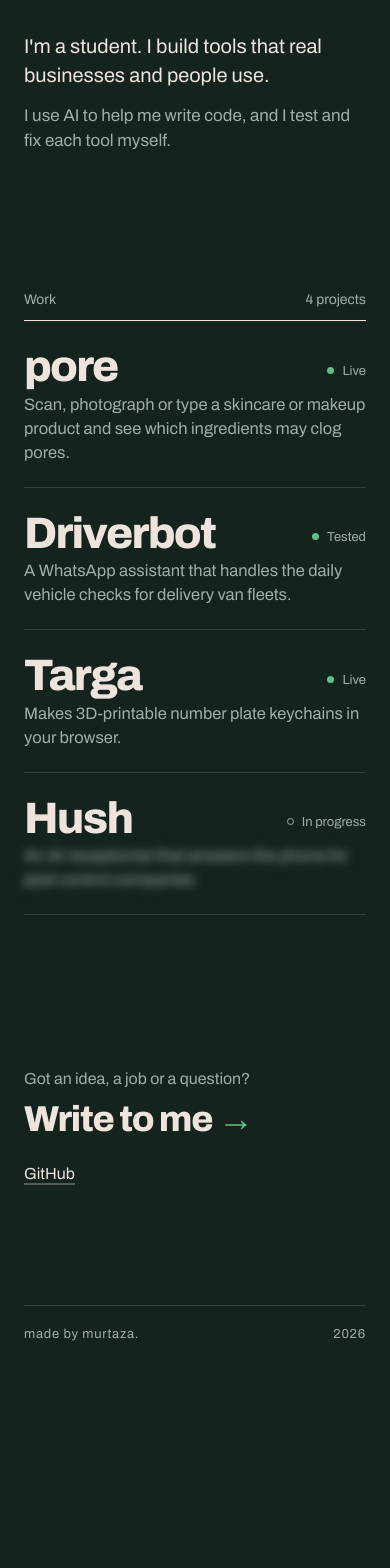
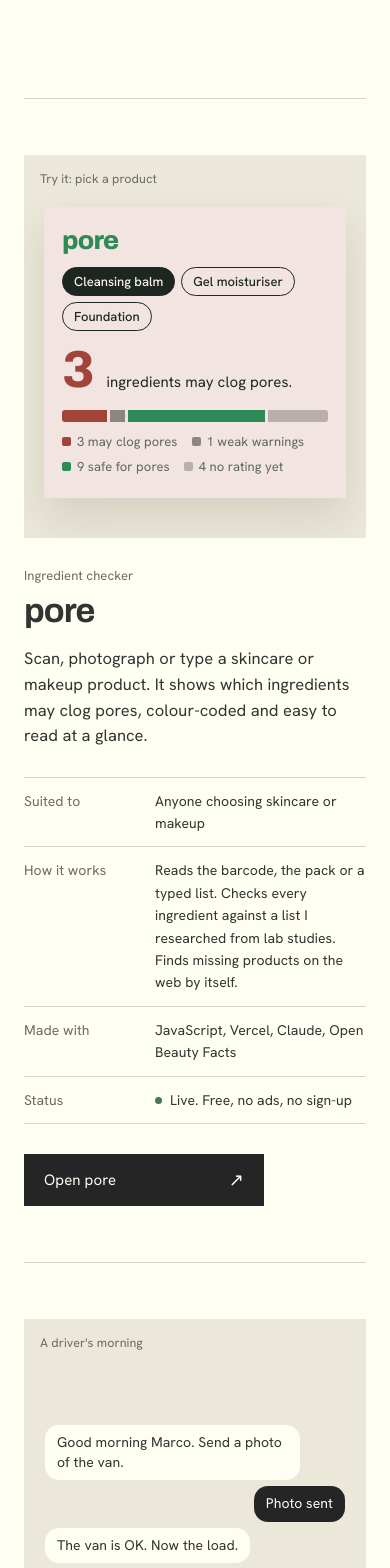
Before and after one commit to murtaza-waqar-257/portfolio, a plain HTML site: page index.html in a window 390 px wide. Shown: the part 369-1937 px from the top of the page. Before the commit the page ends 1747 px from the top, so only its background shows below. Drawn offline with Linux system fonts and the light colour scheme.

Commit message:
Aesop-style redesign: each project laid out like a product page
Co-Authored-By: Claude Opus 5.5 <noreply@anthropic.com>
Claude-Session: https://claude.ai/code/session_01FWnBPdRkfABbxD9CNVaBcW

```diff
--- a/index.html
+++ b/index.html
@@ -5,67 +5,63 @@
 <meta name="viewport" content="width=device-width, initial-scale=1">
 <title>Mohammad Murtaza Waqar</title>
 <meta name="description" content="Mohammad Murtaza Waqar. A student who builds tools that real businesses and people use.">
-<meta name="theme-color" content="#14231d">
+<meta name="theme-color" content="#fffef2">
 <link rel="preconnect" href="https://fonts.googleapis.com"><link rel="preconnect" href="https://fonts.gstatic.com" crossorigin>
-<link href="https://fonts.googleapis.com/css2?family=Archivo:wdth,wght@62..125,300..900&display=swap" rel="stylesheet">
+<link href="https://fonts.googleapis.com/css2?family=Hanken+Grotesk:wght@300;400;500&family=Archivo:wdth,wght@100..125,600..800&display=swap" rel="stylesheet">
 <style>
-  /* Deep bottle green, pale blush type, one bright green. */
-  :root{--bg:#14231d;--raise:#1b2f27;--ink:#efe3de;--muted:#9db0a6;--line:rgba(239,227,222,.14);--acc:#5fbf88;--r:3px;
-        --blush:#f2e4e1;--petal:#fbf4f2;--sea:#2e8b57;--sea-deep:#1f5e43;--high:#a1443a;--stone:#8c8580}
+  /* Apothecary: ivory paper, charcoal type, small and quiet. Square corners. */
+  :root{--ivory:#fffef2;--sand:#ebe7d9;--sand-2:#e2ddcc;--ink:#333;--muted:#6b6a63;--line:#d9d5c6;--dark:#252525;--live:#4b7a52;
+        --blush:#f2e4e1;--petal:#fbf4f2;--sea:#2e8b57;--high:#a1443a;--stone:#8c8580}
   *{box-sizing:border-box;margin:0;padding:0}
   html{-webkit-text-size-adjust:100%}
-  body{background:var(--bg);color:var(--ink);font:18px/1.55 Archivo,"Helvetica Neue",Arial,sans-serif;-webkit-font-smoothing:antialiased}
-  ::selection{background:var(--acc);color:var(--bg)}
-  main{max-width:46rem;margin:0 auto;padding:28px 24px 0}
-  a{color:inherit;text-decoration:underline;text-decoration-thickness:1.5px;text-underline-offset:4px;text-decoration-color:rgba(239,227,222,.3);transition:color .2s,text-decoration-color .2s}
-  a:hover{color:var(--acc);text-decoration-color:var(--acc)}
+  body{background:var(--ivory);color:var(--ink);font:400 15px/1.6 "Hanken Grotesk","Helvetica Neue",Arial,sans-serif;-webkit-font-smoothing:antialiased;letter-spacing:.005em}
+  ::selection{background:var(--ink);color:var(--ivory)}
+  a{color:inherit}
+  .wrap{max-width:1180px;margin:0 auto;padding:0 24px}
 
-  .top{display:flex;justify-content:space-between;align-items:baseline;font-size:14px;color:var(--muted)}
-  .top b{color:var(--ink);font-weight:800;font-variation-settings:"wdth" 118;letter-spacing:-.01em;font-size:15px}
+  .top{display:flex;justify-content:space-between;align-items:center;height:64px;border-bottom:1px solid var(--line)}
+  .top .who{font-weight:500;text-decoration:none}
+  .top nav{display:flex;gap:22px}
+  .top nav a{text-decoration:none;color:var(--muted)}
+  .top nav a:hover{color:var(--ink)}
 
-  /* The one loud thing: the name, set huge and wide. */
-  .name{margin:16vh 0 0;font-weight:850;font-variation-settings:"wdth" 122;font-size:clamp(54px,15.5vw,132px);line-height:.86;letter-spacing:-.045em}
-  .name span{display:block}
-  .name .last{color:var(--acc)}
-  .intro{display:grid;grid-template-columns:1fr;gap:14px;margin:7vh 0 0;max-width:30em;font-size:20px;line-height:1.45}
-  .intro p:last-child{color:var(--muted);font-size:17px}
-  @media (min-width:760px){.intro{grid-template-columns:1fr 1fr;gap:40px;max-width:none}.intro p:last-child{padding-top:4px}}
+  .hero{padding:14vh 0 12vh;display:grid;gap:28px}
+  .hero h1{font-weight:300;font-size:clamp(38px,7vw,76px);line-height:1.04;letter-spacing:-.02em;max-width:12em}
+  .hero p{max-width:30em;font-size:16px;color:var(--muted)}
+  @media (min-width:900px){.hero{grid-template-columns:7fr 4fr;align-items:end}.hero p{padding-bottom:10px}}
 
-  .label{display:flex;justify-content:space-between;margin:16vh 0 0;padding-bottom:10px;border-bottom:1px solid var(--ink);font-size:14px;color:var(--muted)}
-
-  .work{list-style:none}
-  .work>li{border-bottom:1px solid var(--line)}
-  .row{display:grid;grid-template-columns:1fr auto;align-items:end;gap:6px 18px;width:100%;padding:26px 0 22px;background:none;border:0;color:inherit;font:inherit;text-align:left;cursor:pointer}
-  .row .n{font-weight:800;font-variation-settings:"wdth" 118;font-size:clamp(44px,11vw,76px);line-height:.9;letter-spacing:-.04em;transition:color .25s}
-  .row .s{font-size:13px;color:var(--muted);padding-bottom:6px;white-space:nowrap}
-  .row .s:before{content:"";display:inline-block;width:7px;height:7px;border-radius:50%;background:var(--acc);margin-right:8px;vertical-align:1px}
-  .row .s.wip:before{background:transparent;border:1.5px solid var(--muted);width:5px;height:5px}
-  .row .d{grid-column:1/-1;color:var(--muted);font-size:16.5px;line-height:1.45;max-width:32em}
-  .row:hover .n,.row[aria-expanded=true] .n{color:var(--acc)}
-  .row.static{cursor:default}.row.static:hover .n{color:var(--ink)}
+  /* Each project is laid out like a product page */
+  .product{display:grid;gap:28px;padding:56px 0;border-top:1px solid var(--line)}
+  @media (min-width:900px){.product{grid-template-columns:7fr 5fr;gap:56px;padding:72px 0;align-items:center}}
+  .shot{background:var(--sand);min-height:380px;display:grid;place-items:center;padding:52px 20px 40px;position:relative;overflow:hidden}
+  @media (min-width:900px){.shot{min-height:560px;padding:60px 40px}}
+  .shot .tag{position:absolute;left:16px;top:14px;font-size:12.5px;color:var(--muted)}
+  .info .kind{font-size:13px;color:var(--muted)}
+  .info h2{font-family:Archivo,"Hanken Grotesk",sans-serif;font-weight:700;font-variation-settings:"wdth" 108;font-size:clamp(34px,5vw,46px);line-height:1;letter-spacing:-.025em;margin:8px 0 18px}
+  .info .desc{font-size:16.5px;line-height:1.55;max-width:28em}
+  dl.spec{margin:28px 0 30px;border-top:1px solid var(--line)}
+  dl.spec div{display:grid;grid-template-columns:8.5em 1fr;gap:12px;padding:12px 0;border-bottom:1px solid var(--line);font-size:14px}
+  dl.spec dt{color:var(--muted)}
+  .live:before{content:"";display:inline-block;width:7px;height:7px;border-radius:50%;background:var(--live);margin-right:8px;vertical-align:1px}
+  .soon:before{content:"";display:inline-block;width:5px;height:5px;border-radius:50%;border:1.5px solid var(--muted);margin-right:8px;vertical-align:1px}
+  .buy{display:inline-flex;align-items:center;justify-content:space-between;gap:40px;min-width:240px;height:52px;padding:0 20px;background:var(--dark);color:var(--ivory);text-decoration:none;font-size:15px;transition:background .2s}
+  .buy:hover{background:#000}
+  .buy span{font-size:18px;line-height:1}
+  .buy.ghost{background:transparent;color:var(--ink);border:1px solid var(--ink)}
+  .buy.ghost:hover{background:var(--ink);color:var(--ivory)}
   .blur{filter:blur(5px);user-select:none;-webkit-user-select:none}
 
-  .drawer{display:grid;grid-template-rows:0fr;transition:grid-template-rows .45s ease}
-  .drawer.open{grid-template-rows:1fr}
-  .drawer>div{overflow:hidden}
-  .card{margin:0 0 26px;padding:24px 20px 22px;background:var(--raise);border-radius:var(--r);font-size:16px;line-height:1.55}
-  .card .demo{min-height:120px;display:grid;place-items:center;margin-bottom:20px}
-  .card p+p{margin-top:.8em}
-  .card .meta{color:var(--muted);font-size:13.5px;margin-top:12px}
-  .card .go{display:inline-block;margin-top:16px;font-weight:700;color:var(--acc);text-decoration:none;border-bottom:1.5px solid var(--acc);padding-bottom:1px}
-  .card .go:hover{color:var(--ink);border-color:var(--ink)}
-
-  /* pore preview keeps pore's own colours, like a screenshot of the app */
-  .pore{width:100%;max-width:330px;background:var(--blush);color:#1e2622;border-radius:var(--r);padding:20px 18px}
-  .pore .pm{font-weight:800;font-variation-settings:"wdth" 112;font-size:26px;letter-spacing:-.03em;color:var(--sea);line-height:1}
+  /* pore preview: a small card in pore's own colours, like a product in its box */
+  .pore{width:100%;max-width:320px;background:var(--blush);color:#1e2622;padding:20px 18px;box-shadow:0 20px 40px rgba(60,50,20,.12)}
+  .pore .pm{font-family:Archivo,sans-serif;font-weight:800;font-variation-settings:"wdth" 112;font-size:26px;letter-spacing:-.03em;color:var(--sea);line-height:1}
   .samples{display:flex;gap:6px;flex-wrap:wrap;margin:14px 0 16px}
-  .samples button{font:600 13px/1 Archivo,sans-serif;color:#1e2622;background:transparent;border:1.5px solid #1e2622;border-radius:20px;padding:7px 11px;cursor:pointer}
+  .samples button{font:500 13px/1 "Hanken Grotesk",sans-serif;color:#1e2622;background:transparent;border:1.5px solid #1e2622;border-radius:20px;padding:7px 11px;cursor:pointer}
   .samples button[aria-pressed=true]{background:#1e2622;color:var(--petal)}
   .verdict{display:flex;align-items:baseline;gap:12px}
-  .verdict b{font-weight:800;font-variation-settings:"wdth" 112;font-size:54px;line-height:.9;color:var(--high);transition:color .3s}
+  .verdict b{font-family:Archivo,sans-serif;font-weight:800;font-variation-settings:"wdth" 112;font-size:52px;line-height:.9;color:var(--high);transition:color .3s}
   .verdict.clear b{color:var(--sea)}
   .verdict span{font-size:15px;line-height:1.35;max-width:14em}
-  .glance{display:flex;gap:3px;height:12px;border-radius:var(--r);overflow:hidden;margin-top:16px}
+  .glance{display:flex;gap:3px;height:12px;border-radius:3px;overflow:hidden;margin-top:16px}
   .glance i{transition:flex-grow .5s ease;min-width:4px}
   .legend{display:flex;flex-wrap:wrap;gap:4px 14px;margin-top:10px;font-size:13px;color:#5d6762}
   .legend span:before{content:"";display:inline-block;width:9px;height:9px;border-radius:2px;margin-right:6px;background:var(--c)}
@@ -97,58 +93,68 @@
   .link{width:16px;height:8px;border:2.5px solid #8f8a80;border-radius:5px;left:-13px;top:27px;backface-visibility:visible}
   .loop{width:40px;height:40px;border-radius:50%;left:-48px;top:11px;backface-visibility:visible;border:5px solid #b4afa4;
     box-shadow:inset 1.5px 1.5px 0 rgba(255,255,255,.7),inset -1px -1px 0 rgba(0,0,0,.25),1px 1px 0 rgba(0,0,0,.15)}
-  .shadow{position:absolute;left:50%;bottom:14px;width:240px;height:16px;margin-left:-120px;border-radius:50%;background:radial-gradient(closest-side,rgba(0,0,0,.55),transparent);pointer-events:none}
+  .shadow{position:absolute;left:50%;bottom:14px;width:240px;height:16px;margin-left:-120px;border-radius:50%;background:radial-gradient(closest-side,rgba(40,35,20,.25),transparent);pointer-events:none}
   .fields{display:flex;justify-content:center;gap:16px;margin-top:2px}
   .fields label{display:flex;flex-direction:column;align-items:center}
-  .fields input{border:0;border-bottom:1px solid var(--ink);outline:0;background:transparent;caret-color:var(--acc);text-align:center;text-transform:uppercase;font:600 18px/1.7 Archivo,"Helvetica Neue",Arial,sans-serif;letter-spacing:.08em;color:var(--ink);border-radius:0;width:2.6em}
+  .fields input{border:0;border-bottom:1px solid var(--ink);outline:0;background:transparent;caret-color:var(--ink);text-align:center;text-transform:uppercase;font:500 17px/1.7 "Hanken Grotesk","Helvetica Neue",Arial,sans-serif;letter-spacing:.08em;color:var(--ink);border-radius:0;width:2.6em}
   .fields #plateIn{width:7.6em}
-  .fields input:focus{border-color:var(--acc)}
+  .fields input:focus{border-color:var(--ink)}
   .fields span{font-size:11.5px;color:var(--mute);letter-spacing:.02em;margin-top:3px}
   .tip{font-size:12.5px;color:var(--mute);margin-top:12px}
-  .make{display:block;padding:12px 0;margin:2px auto 0;font:600 16px/1 Archivo,sans-serif;color:var(--ink);text-align:center;text-decoration:none}
+  .make{display:block;padding:12px 0;margin:2px auto 0;font:400 15px/1 "Hanken Grotesk",sans-serif;color:var(--ink);text-align:center;text-decoration:none}
   .make span{border-bottom:1px solid var(--ink);padding-bottom:1px}
-  .make:hover span{color:var(--acc);border-color:var(--acc)}
+  .make:hover span{color:var(--ink);border-color:var(--ink)}
 
 
 
-  .chat{width:100%;max-width:300px;font:14px/1.35 Archivo,"Helvetica Neue",Arial,sans-serif}
-  .msg{padding:7px 11px;border-radius:12px;margin:5px 0;width:fit-content;max-width:85%;opacity:0;transform:translateY(4px);transition:opacity .2s ease-out,transform .2s ease-out}
+
+  .kcform{width:100%}
+  .chat{width:100%;max-width:300px;font:14px/1.4 "Hanken Grotesk","Helvetica Neue",Arial,sans-serif}
+  .msg{padding:8px 12px;border-radius:14px;margin:6px 0;width:fit-content;max-width:85%;opacity:0;transform:translateY(4px);transition:opacity .2s ease-out,transform .2s ease-out}
   .msg.show{opacity:1;transform:none}
-  .msg.bot{background:#2a4237;color:var(--ink)}
-  .msg.drv{background:var(--acc);color:var(--bg);margin-left:auto}
+  .msg.bot{background:var(--ivory)}
+  .msg.drv{background:var(--dark);color:var(--ivory);margin-left:auto}
   .dots span{display:inline-block;width:5px;height:5px;border-radius:50%;background:var(--muted);margin:0 1.5px;animation:d 1s infinite}
   .dots span:nth-child(2){animation-delay:.15s}.dots span:nth-child(3){animation-delay:.3s}
   @keyframes d{50%{opacity:.2}}
+  .replay{position:absolute;right:16px;bottom:14px;background:none;border:0;font:inherit;font-size:12.5px;color:var(--muted);text-decoration:underline;text-underline-offset:3px;cursor:pointer}
+  .hushshot{width:100%;max-width:300px;display:grid;gap:10px}
+  .hushshot i{display:block;height:12px;background:var(--sand-2)}
+  .hushshot i:nth-child(2){width:80%}.hushshot i:nth-child(3){width:60%}
 
-  .contact{margin:18vh 0 0}
-  .contact p{color:var(--muted);font-size:16px}
-  .contact a.big{display:inline-block;margin-top:10px;font-weight:800;font-variation-settings:"wdth" 118;font-size:clamp(36px,9vw,64px);line-height:.95;letter-spacing:-.035em;text-decoration:none;color:var(--ink)}
-  .contact a.big:after{content:" \2192";color:var(--acc);transition:margin .25s}
-  .contact a.big:hover{color:var(--acc)}
-  .contact .links{display:flex;gap:22px;margin-top:22px;font-size:16px}
-  footer{margin:14vh 0 0;padding:18px 0 34px;border-top:1px solid var(--line);display:flex;justify-content:space-between;font-size:13px;font-variation-settings:"wdth" 112;letter-spacing:.06em;color:var(--muted)}
+  .note{padding:12vh 0;border-top:1px solid var(--line);display:grid;gap:22px}
+  .note h2{font-weight:300;font-size:clamp(30px,5vw,48px);line-height:1.1;letter-spacing:-.015em;max-width:14em}
+  .note p{color:var(--muted);max-width:32em;font-size:16px}
+  @media (min-width:900px){.note{grid-template-columns:7fr 5fr;align-items:end;gap:56px}}
 
-  :focus-visible{outline:2px solid var(--acc);outline-offset:3px;border-radius:2px}
-  .fields input:focus-visible{outline:0;border-bottom:2px solid var(--acc)}
+  footer{background:var(--dark);color:#cfcdc4;font-size:13.5px}
+  footer .wrap{display:grid;grid-template-columns:repeat(2,1fr);gap:28px 20px;padding:48px 24px 36px}
+  @media (min-width:900px){footer .wrap{grid-template-columns:repeat(3,1fr)}}
+  footer h3{font-size:13.5px;font-weight:500;color:var(--ivory);margin-bottom:10px}
+  footer a{color:#cfcdc4;text-decoration:none;display:block;padding:2px 0}
+  footer a:hover{color:var(--ivory)}
+  footer .credit{grid-column:1/-1;padding-top:22px;border-top:1px solid #3a3a3a;color:#8f8d85;letter-spacing:.04em}
+
+  :focus-visible{outline:2px solid var(--ink);outline-offset:3px}
+  .fields input:focus-visible{outline:0;border-bottom:2px solid var(--ink)}
   @media (prefers-reduced-motion:reduce){*{animation:none!important;transition:none!important}}
 </style>
 </head>
 <body>
-<main>
-  <div class="top"><b>M.W.</b><span id="hello">Good evening.</span></div>
+<header class="wrap top">
+  <a class="who" href="index.html">Mohammad Murtaza Waqar</a>
+  <nav><a href="#work">Work</a><a href="about.html">Contact</a></nav>
+</header>
 
-  <h1 class="name"><span>Mohammad</span><span>Murtaza</span><span class="last">Waqar.</span></h1>
-  <div class="intro">
-    <p>I'm a student. I build tools that real businesses and people use.</p>
-    <p>I use AI to help me write code, and I test and fix each tool myself.</p>
-  </div>
+<main class="wrap">
+  <section class="hero">
+    <h1 id="hello">Good evening. I make useful things.</h1>
+    <p>I'm a student. I build tools that real businesses and people use. I use AI to help me write the code, and I test and fix each tool myself.</p>
+  </section>
 
-  <div class="label"><span>Work</span><span>4 projects</span></div>
-  <ul class="work">
-    <li>
-      <button class="row" data-d="pore" aria-expanded="false" aria-controls="pore"><span class="n">pore</span><span class="s">Live</span><span class="d">Scan, photograph or type a skincare or makeup product and see which ingredients may clog pores.</span></button>
-      <div class="drawer" id="pore"><div><div class="card">
-        <div class="demo"><div class="pore" aria-label="Preview of a pore result">
+  <div id="work">
+  <article class="product">
+    <div class="shot"><span class="tag">Try it: pick a product</span><div class="pore" aria-label="Preview of a pore result">
           <div class="pm">pore</div>
           <div class="samples" role="group" aria-label="Sample products">
             <button type="button" data-s="0" aria-pressed="true">Cleansing balm</button>
@@ -159,24 +165,38 @@
           <div class="glance" id="pg"><i style="background:var(--high)"></i><i style="background:var(--stone)"></i><i style="background:var(--sea)"></i><i style="background:#b8aeab"></i></div>
           <div class="legend" id="pl"></div>
         </div></div>
-        <p>It reads the barcode, a photo of the pack or a typed list. Then it checks every ingredient against a list I researched from lab studies. If a product isn't in the open database, it finds the ingredients on the web by itself. Free, with no ads and no sign-up.</p>
-        <p class="meta">JavaScript, Vercel functions, Claude (vision and web search), Open Beauty Facts</p>
-        <a class="go" href="https://pore-omega.vercel.app" target="_blank" rel="noopener">Open pore ↗</a>
-      </div></div></div>
-    </li>
-    <li>
-      <button class="row" data-d="driver" aria-expanded="false" aria-controls="driver"><span class="n">Driverbot</span><span class="s">Tested</span><span class="d">A WhatsApp assistant that handles the daily vehicle checks for delivery van fleets.</span></button>
-      <div class="drawer" id="driver"><div><div class="card">
-        <div class="demo"><div class="chat" id="chat"></div></div>
-        <p>Drivers do not need a new app. The bot asks for photos of the van and the load. It reads the ETA from a screenshot. It uses GPS to tell the office when the van arrives.</p>
-        <p class="meta">Python, Flask, Claude, WhatsApp Cloud API, Geotab, Supabase</p>
-        <a class="go" href="driver-bot.html">See the full page and try the demo</a>
-      </div></div></div>
-    </li>
-    <li>
-      <button class="row" data-d="targa" aria-expanded="false" aria-controls="targa"><span class="n">Targa</span><span class="s">Live</span><span class="d">Makes 3D-printable number plate keychains in your browser.</span></button>
-      <div class="drawer" id="targa"><div><div class="card">
-    <form class="demo" id="plateForm">
+    <div class="info">
+      <p class="kind">Ingredient checker</p>
+      <h2>pore</h2>
+      <p class="desc">Scan, photograph or type a skincare or makeup product. It shows which ingredients may clog pores, colour-coded and easy to read at a glance.</p>
+      <dl class="spec">
+        <div><dt>Suited to</dt><dd>Anyone choosing skincare or makeup</dd></div>
+        <div><dt>How it works</dt><dd>Reads the barcode, the pack or a typed list. Checks every ingredient against a list I researched from lab studies. Finds missing products on the web by itself.</dd></div>
+        <div><dt>Made with</dt><dd>JavaScript, Vercel, Claude, Open Beauty Facts</dd></div>
+        <div><dt>Status</dt><dd class="live">Live. Free, no ads, no sign-up</dd></div>
+      </dl>
+      <a class="buy" href="https://pore-omega.vercel.app" target="_blank" rel="noopener">Open pore <span>↗</span></a>
+    </div>
+  </article>
+
+  <article class="product">
+    <div class="shot"><span class="tag">A driver's morning</span><div class="chat" id="chat"></div><button class="replay" id="replay" type="button">Play again</button></div>
+    <div class="info">
+      <p class="kind">Fleet assistant</p>
+      <h2>Driverbot</h2>
+      <p class="desc">A WhatsApp assistant that handles the daily vehicle checks for delivery van fleets. Drivers don't need a new app.</p>
+      <dl class="spec">
+        <div><dt>Suited to</dt><dd>Delivery companies with van fleets</dd></div>
+        <div><dt>How it works</dt><dd>Asks for photos of the van and the load. Reads the ETA from a screenshot. Uses GPS to tell the office when the van arrives.</dd></div>
+        <div><dt>Made with</dt><dd>Python, Flask, Claude, WhatsApp Cloud API, Geotab, Supabase</dd></div>
+        <div><dt>Status</dt><dd class="live">Built and tested</dd></div>
+      </dl>
+      <a class="buy" href="driver-bot.html">See the full page <span>→</span></a>
+    </div>
+  </article>
+
+  <article class="product">
+    <div class="shot"><span class="tag">Drag to turn it</span><form class="kcform" id="plateForm">
       <div class="kcwrap">
         <div class="scene" id="scene" aria-label="3D keychain preview. Drag to turn it.">
           <div class="kc" id="kc">
@@ -200,41 +220,58 @@
         <p class="tip">Change the plate. Flick the keychain to spin it.</p>
         <a class="make" id="make" href="https://waqarmmurtaza-dev.github.io/hiway-keychain/?targa=AB%20123%20CD" target="_blank" rel="noopener"><span>Make the file for a 3D printer</span> ↗</a>
       </div>
-    </form>
-    <p>You type an Italian number plate. The web app makes a 3D model of the keychain. You can send the file directly to a 3D printer.</p>
-    <p class="meta">JavaScript, Three.js, 3MF</p>
-  </div></div></div>
-    </li>
-    <li>
-      <div class="row static"><span class="n">Hush</span><span class="s wip">In progress</span><span class="d"><span class="blur" aria-hidden="true">An AI receptionist that answers the phone for pest control companies.</span></span></div>
-    </li>
-  </ul>
+    </form></div>
+    <div class="info">
+      <p class="kind">3D printing tool</p>
+      <h2>Targa</h2>
+      <p class="desc">Makes 3D-printable number plate keychains in your browser. Type an Italian plate and send the file straight to a 3D printer.</p>
+      <dl class="spec">
+        <div><dt>Made with</dt><dd>JavaScript, Three.js, 3MF</dd></div>
+        <div><dt>Status</dt><dd class="live">Live</dd></div>
+      </dl>
+    </div>
+  </article>
 
-  <section class="contact">
-    <p>Got an idea, a job or a question?</p>
-    <a class="big" href="about.html">Write to me</a>
-    <div class="links"><a href="https://github.com/murtaza-waqar-257" target="_blank" rel="noopener">GitHub</a></div>
+  <article class="product">
+    <div class="shot"><span class="tag">Coming soon</span><div class="hushshot" aria-hidden="true"><i></i><i></i><i></i></div></div>
+    <div class="info">
+      <p class="kind">Phone assistant</p>
+      <h2>Hush</h2>
+      <p class="desc"><span class="blur" aria-hidden="true">An AI receptionist that answers the phone for pest control companies.</span></p>
+      <dl class="spec">
+        <div><dt>Status</dt><dd class="soon">In progress</dd></div>
+      </dl>
+    </div>
+  </article>
+  </div>
+
+  <section class="note">
+    <h2>Have an idea, a job or a question?</h2>
+    <div>
+      <p>Write me a note. I read every one.</p>
+      <p style="margin-top:22px"><a class="buy" href="about.html">Write to me <span>→</span></a></p>
+    </div>
   </section>
+</main>
 
-  <footer><span>made by murtaza.</span><span>2026</span></footer>
-</main>
+<footer>
+  <div class="wrap">
+    <div><h3>Work</h3><a href="https://pore-omega.vercel.app" target="_blank" rel="noopener">pore</a><a href="driver-bot.html">Driverbot</a><a href="https://waqarmmurtaza-dev.github.io/hiway-keychain/" target="_blank" rel="noopener">Targa</a></div>
+    <div><h3>Contact</h3><a href="about.html">Write to me</a></div>
+    <div><h3>Elsewhere</h3><a href="https://github.com/murtaza-waqar-257" target="_blank" rel="noopener">GitHub</a></div>
+    <p class="credit">made by murtaza.</p>
+  </div>
+</footer>
+
 <script>
+
 
 
   // a host greets you by the hour
   const now=new Date(), h=now.getHours();
-  document.getElementById('hello').textContent=(h<5?'Good evening.':h<12?'Good morning.':h<18?'Good afternoon.':'Good evening.');
+  document.getElementById('hello').textContent=(h<5?'Good evening.':h<12?'Good morning.':h<18?'Good afternoon.':'Good evening.')+' I make useful things.';
 
-  const btns=[...document.querySelectorAll('button.row')];
   let chatTimer=[];
-
-  btns.forEach(b=>b.addEventListener('click',()=>{
-    const id=b.dataset.d, d=document.getElementById(id), open=!d.classList.contains('open');
-    btns.forEach(o=>{o.setAttribute('aria-expanded','false');document.getElementById(o.dataset.d).classList.remove('open')});
-    chatTimer.forEach(clearTimeout);chatTimer=[];
-    if(open){d.classList.add('open');b.setAttribute('aria-expanded','true');
-      if(id==='driver')runChat(); }
-  }));
 
   // Targa: the plate you type goes to the real app
   const APP='https://waqarmmurtaza-dev.github.io/hiway-keychain/';
@@ -252,7 +289,7 @@
   const kc=$('kc'),scene=$('scene'),shine=$('shine'),shadow=$('shadow');
   let ry=-30,rx=-14,v=.35,drag=null,lastX=0,t0=0;
   (function spin(t){
-    if($('targa').classList.contains('open')){
+    if(true){
       if(!drag){ ry+=v; v+=(.35*Math.sign(v||1)-v)*.02; }
       const bob=Math.sin(t/900)*4;
       kc.style.transform=`translateY(${bob}px) rotateX(${rx}deg) rotateY(${ry}deg)`;
@@ -298,6 +335,12 @@
   document.querySelectorAll('.samples button').forEach(b=>b.addEventListener('click',()=>showSample(+b.dataset.s)));
   showSample(0);
 
+
+  // Driverbot: play the chat when it comes into view
+  const chatEl=document.getElementById('chat');
+  new IntersectionObserver((es,o)=>{ if(es[0].isIntersecting){ runChat(); o.disconnect(); } },{threshold:.5}).observe(chatEl);
+  document.getElementById('replay').addEventListener('click',()=>{chatTimer.forEach(clearTimeout);chatTimer=[];runChat()});
+
 </script>
 </body>
 </html>
```
Also changed, not shown: about.html (+30 -29 lines).
